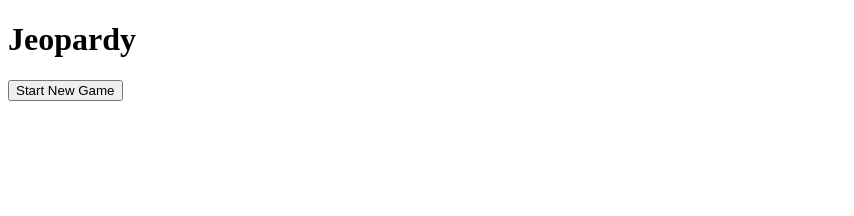
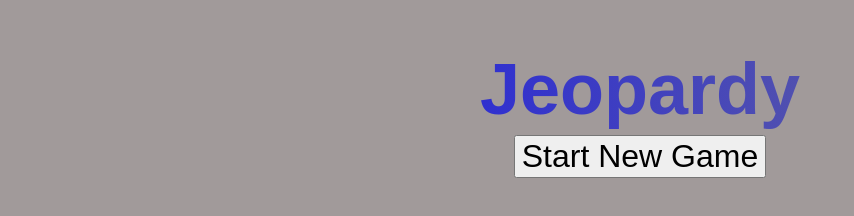
Before and after one commit to peterarcuri/Jeopardy-game, a plain HTML site: page index.html in a window 1280 px wide. Shown: the whole page, without its empty margins (0-854 px from the left). Drawn offline with nearby package versions, Linux system fonts and the light colour scheme; a web font is replaced by a local one.

Commit message:
Update index.html

```diff
--- a/index.html
+++ b/index.html
@@ -8,7 +8,7 @@
   <title>Jeopardy</title>
   <link href="https://fonts.googleapis.com/css?family=Copse&display=swap"
         rel="stylesheet">
-  <link rel="stylesheet" href="jeopardy.css">
+  <link rel="stylesheet" href="style.css">
 </head>
 <body>
 
```
